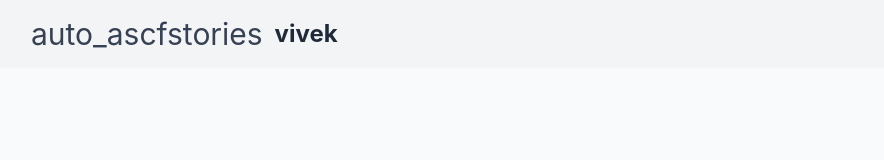
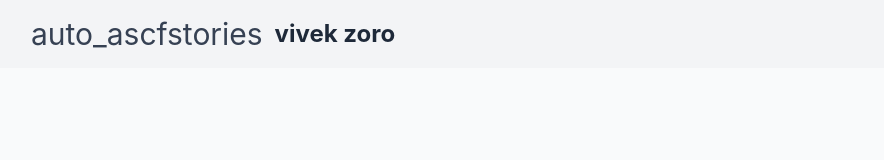
Before and after one commit to aditya-shinde-45/gradebookx, a React app in the folder frontend/: page / in a window 1280 px wide. Shown: the top 160 px of the page, without its empty margins (9-893 px from the left). Built offline with nearby package versions, Linux system fonts and the light colour scheme; the HTML template or start-up script is replaced by a standard one.

Commit message:
Update header title in Login component

```diff
--- a/frontend/src/Pages/Login.jsx
+++ b/frontend/src/Pages/Login.jsx
@@ -1,4 +1,4 @@
-import React, { useState } from 'react';
+ import React, { useState } from 'react';
 import { useNavigate } from 'react-router-dom';
 
 const Login = () => {
@@ -83,7 +83,7 @@
       <header className="bg-gray-100 py-4 px-6 md:px-10">
         <div className="container mx-auto flex items-center">
           <span className="material-icons text-gray-700 text-3xl mr-3">auto_ascfstories</span>
-          <h1 className="text-2xl font-bold text-gray-800">vivek</h1>
+          <h1 className="text-2xl font-bold text-gray-800">vivek zoro</h1>
         </div>
       </header>
 
```
